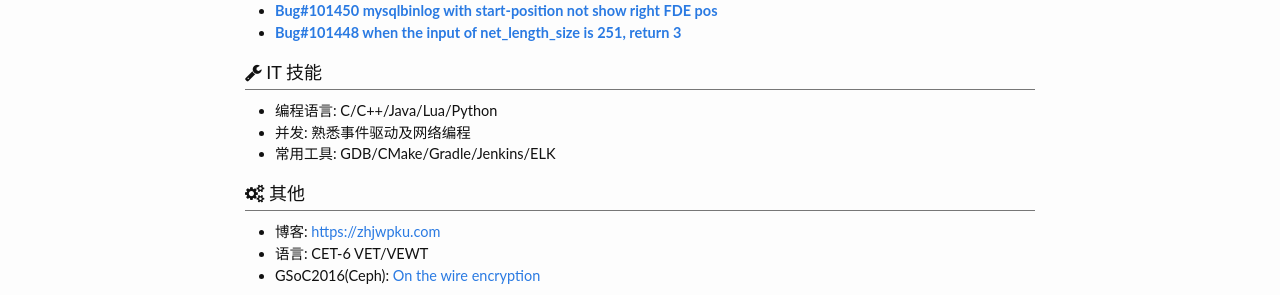
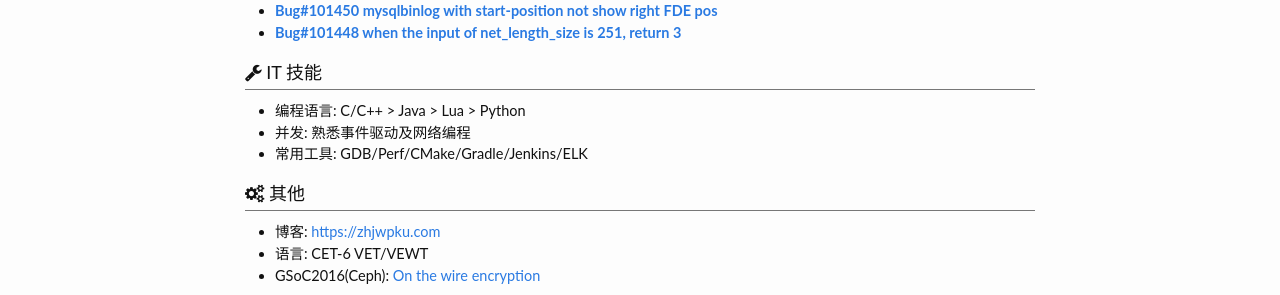
Before and after one commit to zhjwpku/zhjwpku.github.io, a Jekyll site: the page built from resume.html, in a window 1280 px wide. Shown: the part 1409-1704 px from the top of the page. Built offline with Jekyll 4.4.1, drawn with Linux system fonts in a browser that asks for light colours; comment, search, counter and statistics services are not loaded.

```diff
--- a/resume.html
+++ b/resume.html
@@ -107,9 +107,9 @@
       <h4 style="margin-bottom:10px; padding-bottom:3px; border-bottom: 1px solid #777777;"><i class="fa fa-wrench" aria-hidden="true"></i> IT 技能</h4>
 
       <ul>
-        <li>编程语言: C/C++/Java/Lua/Python</li>
+        <li>编程语言: C/C++ > Java > Lua > Python</li>
         <li>并发: 熟悉事件驱动及网络编程</li>
-        <li>常用工具: GDB/CMake/Gradle/Jenkins/ELK</li>
+        <li>常用工具: GDB/Perf/CMake/Gradle/Jenkins/ELK</li>
       </ul>
     </div>
 
```
Also changed, not shown: resume/README.md (added, +7 -0 lines), resume/fonts/Main/Fontin-SmallCaps.otf (added), resume/fonts/Main/texgyretermes-bold.otf (added), resume/fonts/Main/texgyretermes-bolditalic.otf (added), resume/fonts/Main/texgyretermes-italic.otf (added), resume/fonts/Main/texgyretermes-regular.otf (added), resume/fonts/fontawesome/opentype/FontAwesome.otf (added), 12 other files.
